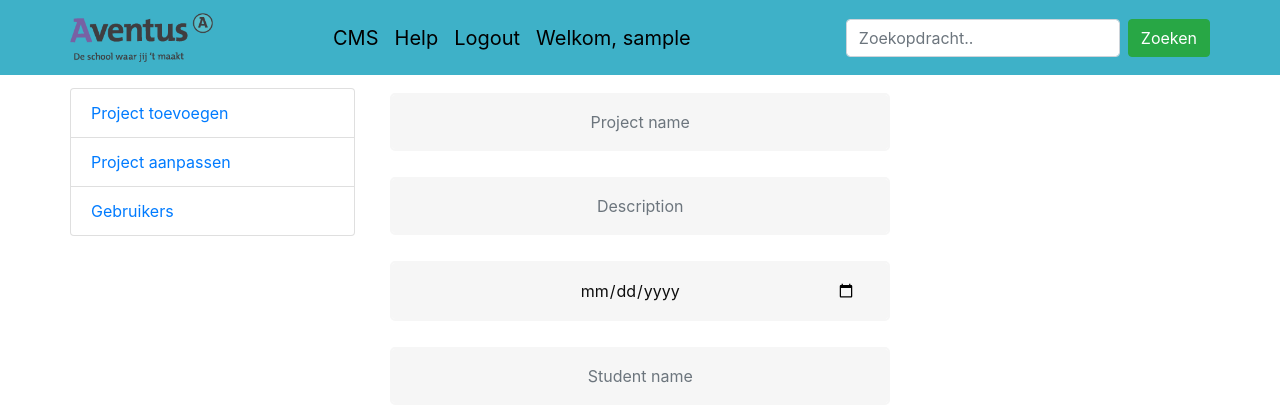
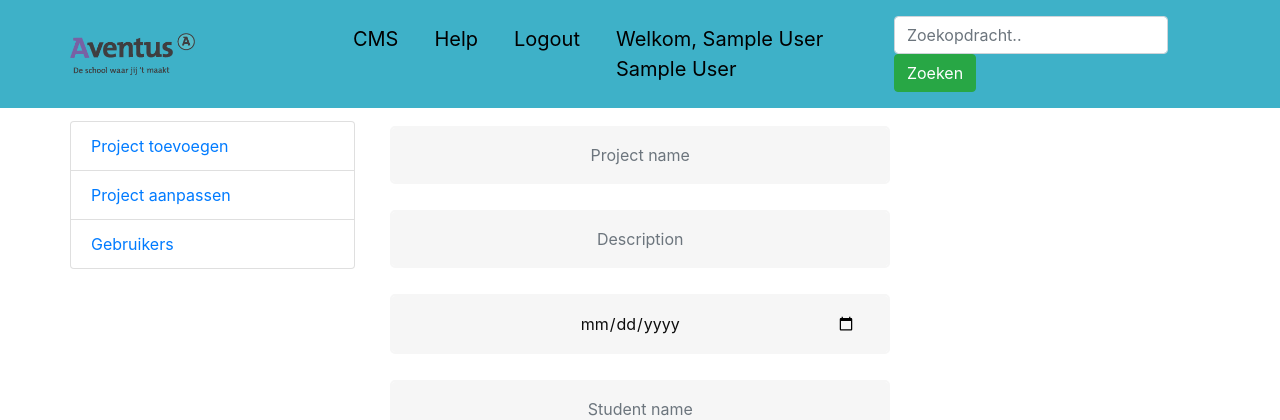
Before and after one commit to icjansen/boerenkool_cms, a PHP site: page /add_project.php in a window 1280 px wide. Shown: the top 420 px of the page. Run offline with PHP 8.4, Linux system fonts and the light colour scheme; the visitor is signed in with stand-in values (Sample User, id 1); data that the repository does not hold is empty; some libraries are stand-ins or nearby versions.

Commit message:
cms 2.5.1
CSS fixes

```diff
--- a/Classes/User.php
+++ b/Classes/User.php
@@ -39,6 +39,8 @@
         if( password_verify($password, $user_row['password'])) {
             $_SESSION['user'] = $user_row;
             $_SESSION['username'] = $user_row['username'];
+            $_SESSION['first_name'] = $user_row['first_name'];
+            $_SESSION['last_name'] = $user_row['last_name'];
             return true;
         }
         return false;
--- a/css/stylesheet.css
+++ b/css/stylesheet.css
@@ -1,5 +1,5 @@
 .logo{
-    width:60%; /* you can use % */
+
     height: auto;
 }
 
@@ -10,6 +10,15 @@
 #navbar a{
   font-size:20px;
   color:black;
+}
+
+#navbar li{
+  margin-right:20px;
+}
+
+#logolink{
+  margin-right: 150px;
+  width:143.9px;
 }
 
 #main .col-md-3{
--- a/includes/header.php
+++ b/includes/header.php
@@ -21,20 +21,20 @@
 
 	<nav class="turqoise navbar navbar-expand container-fluid" id="navbar">
 		<div class="container">
-			<a href="index.php" class="navbar-brand">
-				<img class="logo" src="images/logo2.png" alt="logo.xd"/></a>
+			<a href="index.php" class="navbar-brand" id="logolink">
+				<img class="logo img img-fluid" src="images/logo2.png" alt="logo.xd"/></a>
 
 				<div class="collapse navbar-collapse">
 					<ul class="navbar-nav mr-auto">
 						<?php if(isset($_SESSION['user'])){?>
-						<a href="cms.php" class="nav-item active nav-link">CMS</a>
-						<a href="help.php" class="nav-item active nav-link">Help</a>
-						<a class="nav-item active nav-link" href="logout.php">
+						<li><a href="cms.php" class="nav-item active nav-link">CMS</a></li>
+						<li><a href="help.php" class="nav-item active nav-link">Help</a></li>
+						<li><a class="nav-item active nav-link" href="logout.php">
 							Logout
-						</a>
-						<a id="logout" class="nav item active nav-link">
-							Welkom, <?php echo $_SESSION['username'];?>
-						</a>
+						</a></li>
+						<li><a id="logout" class="nav item active nav-link">
+							Welkom, <?php echo $_SESSION['first_name'].' '.$_SESSION['last_name'];?>
+						</a></li>
 						<?php } ?>
 					</ul>
 
```
